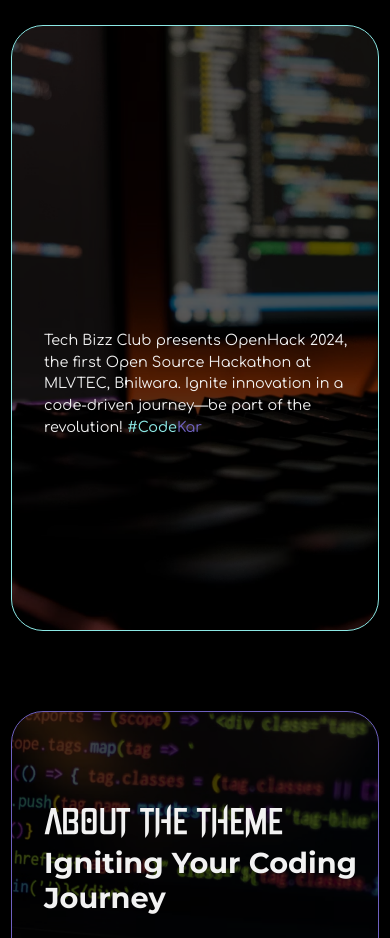
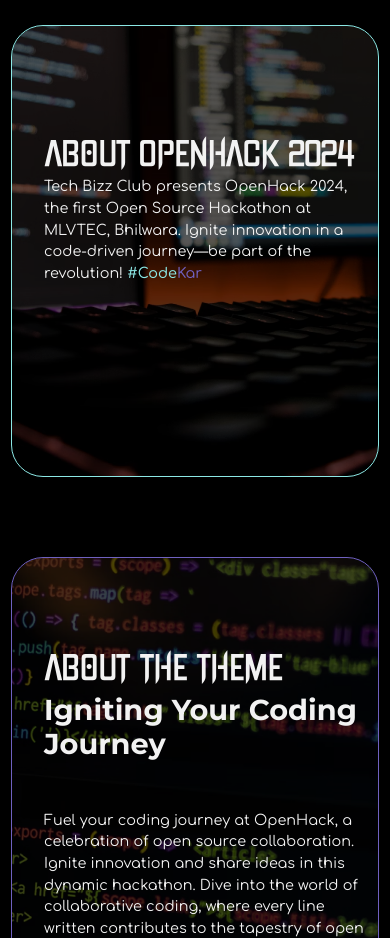
Before and after one commit to Krish2958/OpenHack, a React (Create React App) app in the folder openhack/: page / in a window 390 px wide. Shown: the part 1320-2258 px from the top of the page. Built offline with nearby package versions, Linux system fonts and the light colour scheme.

Commit message:
Update Home.css BUG FIX TRY-1

```diff
--- a/openhack/src/pages/Home/Home.css
+++ b/openhack/src/pages/Home/Home.css
@@ -172,21 +172,22 @@
 }
 
 .about-card-title {
-  @media screen and (max-width: 768px) {
-    margin-top: 30px;
-    font-size: 1.6rem;
-    left: 2rem;
-  }
   position: relative;
   left: 35rem;
   color: #F2F2F2;
   font-size: 3.2rem;
   margin-top: 20px;
   font-family: Into The Void;
-
-
 }
 
+@media screen and (max-width:768px) {
+  .about-card-title {
+      margin-top: 30px;
+      font-size: 1.6rem;
+      left: 2rem;
+
+  }
+}
 .about-card-description {
   color: #F2F2F2;
   font-size: 1.6rem;
```
